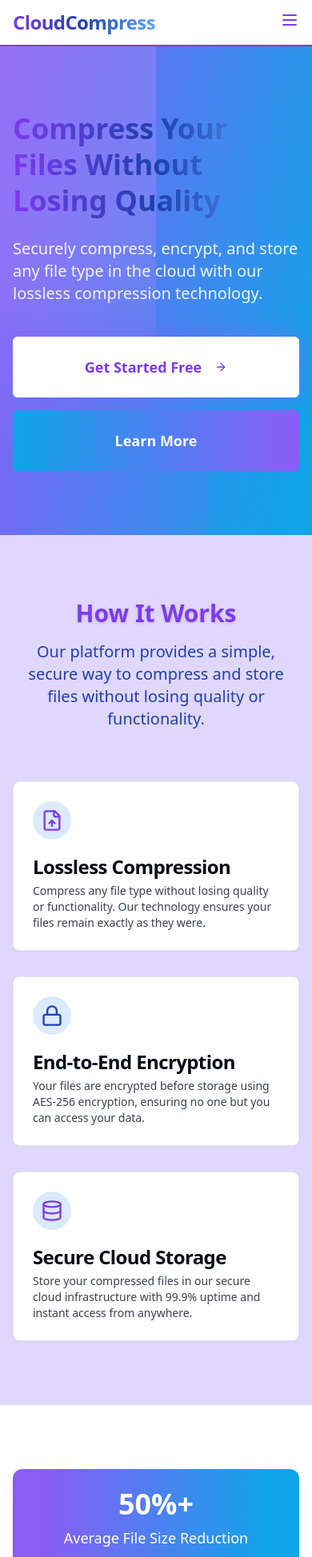
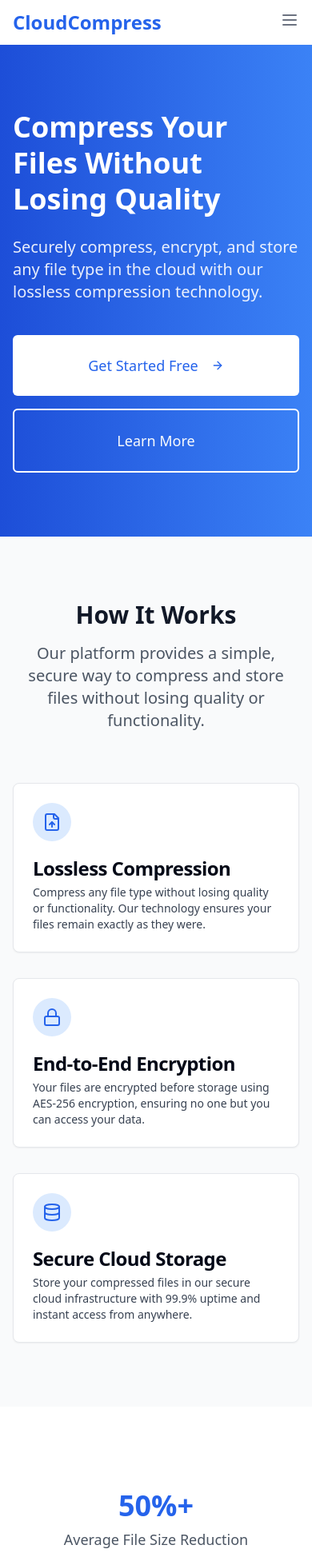
Before and after one commit to SamarSenBehera/cloud-compress-safe, a React (Vite) app: page / in a window 390 px wide. Shown: the top 1947 px of the page at 80% size. Built offline with nearby package versions, Linux system fonts and the light colour scheme.

Commit message:
Reverted to commit d8d469e54ccb67acced5fd4802d8e865fcad5d7f

```diff
--- a/src/components/Navbar.tsx
+++ b/src/components/Navbar.tsx
@@ -1,3 +1,4 @@
+
 import { useState } from "react";
 import { Link, useNavigate } from "react-router-dom";
 import { Button } from "@/components/ui/button";
@@ -22,42 +23,42 @@ const Navbar = ({ isLoggedIn: propIsLoggedIn }: NavbarProps) => {
   };
 
   return (
-    <nav className="bg-white shadow-sm border-b-2 border-purplebrand">
+    <nav className="bg-white shadow-sm">
       <div className="container mx-auto px-4 py-3">
         <div className="flex justify-between items-center">
           <Link to="/" className="flex items-center space-x-2">
-            <span className="bg-gradient-to-r from-purplebrand via-bluebrand to-blue-400 bg-clip-text text-transparent text-2xl font-bold tracking-tight">CloudCompress</span>
+            <span className="text-blue-600 text-2xl font-bold">CloudCompress</span>
           </Link>
 
           {/* Desktop Navigation */}
           <div className="hidden md:flex items-center space-x-6">
-            <Link to="/" className="text-purplebrand hover:text-bluebrand font-semibold transition-colors">
+            <Link to="/" className="text-gray-700 hover:text-blue-600 font-medium">
               Home
             </Link>
-            <Link to="/features" className="text-purplebrand hover:text-bluebrand font-semibold transition-colors">
+            <Link to="/features" className="text-gray-700 hover:text-blue-600 font-medium">
               Features
             </Link>
-            <Link to="/about" className="text-purplebrand hover:text-bluebrand font-semibold transition-colors">
+            <Link to="/about" className="text-gray-700 hover:text-blue-600 font-medium">
               About
             </Link>
             {isLoggedIn ? (
               <>
-                <Link to="/dashboard" className="text-purplebrand hover:text-bluebrand font-semibold transition-colors">
+                <Link to="/dashboard" className="text-gray-700 hover:text-blue-600 font-medium">
                   Dashboard
                 </Link>
-                <Button variant="outline" className="border-purplebrand text-purplebrand font-semibold hover:bg-bluebrand/10 transition" onClick={handleLogout}>
+                <Button variant="outline" className="font-medium">
                   Logout
                 </Button>
               </>
             ) : (
               <>
                 <Link to="/login">
-                  <Button variant="outline" className="border-purplebrand text-purplebrand hover:bg-bluebrand/10 font-semibold transition">
+                  <Button variant="outline" className="font-medium">
                     Login
                   </Button>
                 </Link>
                 <Link to="/register">
-                  <Button className="bg-gradient-to-r from-purplebrand to-bluebrand text-white font-semibold hover:opacity-90 shadow-lg transition">
+                  <Button className="bg-blue-600 hover:bg-blue-700 text-white font-medium">
                     Sign Up
                   </Button>
                 </Link>
@@ -69,7 +70,7 @@ const Navbar = ({ isLoggedIn: propIsLoggedIn }: NavbarProps) => {
           <div className="md:hidden">
             <button
               onClick={() => setIsMenuOpen(!isMenuOpen)}
-              className="text-purplebrand focus:outline-none"
+              className="text-gray-500 focus:outline-none"
             >
               {isMenuOpen ? <X size={24} /> : <Menu size={24} />}
             </button>
@@ -82,21 +83,21 @@ const Navbar = ({ isLoggedIn: propIsLoggedIn }: NavbarProps) => {
             <div className="flex flex-col space-y-4">
               <Link
                 to="/"
-                className="text-purplebrand hover:text-bluebrand font-semibold"
+                className="text-gray-700 hover:text-blue-600 font-medium"
                 onClick={() => setIsMenuOpen(false)}
               >
                 Home
               </Link>
               <Link
                 to="/features"
-                className="text-purplebrand hover:text-bluebrand font-semibold"
+                className="text-gray-700 hover:text-blue-600 font-medium"
                 onClick={() => setIsMenuOpen(false)}
               >
                 Features
               </Link>
               <Link
                 to="/about"
-                className="text-purplebrand hover:text-bluebrand font-semibold"
+                className="text-gray-700 hover:text-blue-600 font-medium"
                 onClick={() => setIsMenuOpen(false)}
               >
                 About
@@ -105,24 +106,24 @@ const Navbar = ({ isLoggedIn: propIsLoggedIn }: NavbarProps) => {
                 <>
                   <Link
                     to="/dashboard"
-                    className="text-purplebrand hover:text-bluebrand font-semibold"
+                    className="text-gray-700 hover:text-blue-600 font-medium"
                     onClick={() => setIsMenuOpen(false)}
                   >
                     Dashboard
                   </Link>
-                  <Button variant="outline" className="border-purplebrand text-purplebrand font-semibold hover:bg-bluebrand/10 transition" onClick={handleLogout}>
+                  <Button variant="outline" className="font-medium" onClick={handleLogout}>
                     Logout
                   </Button>
                 </>
               ) : (
                 <>
                   <Link to="/login" onClick={() => setIsMenuOpen(false)}>
-                    <Button variant="outline" className="w-full border-purplebrand text-purplebrand hover:bg-bluebrand/10 font-semibold">
+                    <Button variant="outline" className="w-full font-medium">
                       Login
                     </Button>
                   </Link>
                   <Link to="/register" onClick={() => setIsMenuOpen(false)}>
-                    <Button className="w-full bg-gradient-to-r from-purplebrand to-bluebrand text-white font-semibold hover:opacity-90 shadow-lg">
+                    <Button className="w-full bg-blue-600 hover:bg-blue-700 text-white font-medium">
                       Sign Up
                     </Button>
                   </Link>
--- a/src/index.css
+++ b/src/index.css
@@ -1,76 +1,81 @@
 @tailwind base;
 @tailwind components;
 @tailwind utilities;
-
-/* Brand gradient backgrounds and accents */
-@layer components {
-  .purple-blue-gradient {
-    background: linear-gradient(100deg, #8B5CF6 0%, #0EA5E9 100%);
-  }
-  .blue-purple-gradient {
-    background: linear-gradient(90deg, #0EA5E9 0%, #8B5CF6 100%);
-  }
-  .feature-gradient {
-    background: linear-gradient(140deg, #7C3AED 20%, #0EA5E9 70%);
-  }
-  .stat-gradient {
-    background: linear-gradient(90deg, #8B5CF6 10%, #0EA5E9 90%);
-    color: #fff;
-  }
-  .cta-glow {
-    box-shadow: 0 0 32px 0 #8B5CF687, 0 2px 8px #0EA5E945;
-  }
-}
 
 @layer base {
   :root {
     --background: 0 0% 100%;
     --foreground: 222.2 84% 4.9%;
+
     --card: 0 0% 100%;
     --card-foreground: 222.2 84% 4.9%;
+
     --popover: 0 0% 100%;
     --popover-foreground: 222.2 84% 4.9%;
+
     --primary: 222.2 47.4% 11.2%;
     --primary-foreground: 210 40% 98%;
+
     --secondary: 210 40% 96.1%;
     --secondary-foreground: 222.2 47.4% 11.2%;
+
     --muted: 210 40% 96.1%;
     --muted-foreground: 215.4 16.3% 46.9%;
+
     --accent: 210 40% 96.1%;
     --accent-foreground: 222.2 47.4% 11.2%;
+
     --destructive: 0 84.2% 60.2%;
     --destructive-foreground: 210 40% 98%;
+
     --border: 214.3 31.8% 91.4%;
     --input: 214.3 31.8% 91.4%;
     --ring: 222.2 84% 4.9%;
+
     --radius: 0.5rem;
+
     --sidebar-background: 0 0% 98%;
+
     --sidebar-foreground: 240 5.3% 26.1%;
+
     --sidebar-primary: 240 5.9% 10%;
+
     --sidebar-primary-foreground: 0 0% 98%;
+
     --sidebar-accent: 240 4.8% 95.9%;
+
     --sidebar-accent-foreground: 240 5.9% 10%;
+
     --sidebar-border: 220 13% 91%;
+
     --sidebar-ring: 217.2 91.2% 59.8%;
   }
 
   .dark {
     --background: 222.2 84% 4.9%;
     --foreground: 210 40% 98%;
+
     --card: 222.2 84% 4.9%;
     --card-foreground: 210 40% 98%;
+
     --popover: 222.2 84% 4.9%;
     --popover-foreground: 210 40% 98%;
+
     --primary: 210 40% 98%;
     --primary-foreground: 222.2 47.4% 11.2%;
+
     --secondary: 217.2 32.6% 17.5%;
     --secondary-foreground: 210 40% 98%;
+
     --muted: 217.2 32.6% 17.5%;
     --muted-foreground: 215 20.2% 65.1%;
+
     --accent: 217.2 32.6% 17.5%;
     --accent-foreground: 210 40% 98%;
+
     --destructive: 0 62.8% 30.6%;
     --destructive-foreground: 210 40% 98%;
+
     --border: 217.2 32.6% 17.5%;
     --input: 217.2 32.6% 17.5%;
     --ring: 212.7 26.8% 83.9%;
@@ -89,6 +94,7 @@
   * {
     @apply border-border;
   }
+
   body {
     @apply bg-background text-foreground;
   }
--- a/src/pages/Index.tsx
+++ b/src/pages/Index.tsx
@@ -1,5 +1,6 @@
+
 import { Link } from "react-router-dom";
-import { ArrowRight, Lock, FileUp, Database } from "lucide-react";
+import { ArrowRight, Lock, FileUp, FileDown, Database } from "lucide-react";
 import { Button } from "@/components/ui/button";
 import Navbar from "@/components/Navbar";
 import Footer from "@/components/Footer";
@@ -7,20 +8,16 @@ import FeatureCard from "@/components/FeatureCard";
 
 const Index = () => {
   return (
-    <div className="flex flex-col min-h-screen bg-white">
+    <div className="flex flex-col min-h-screen">
       <Navbar />
 
       {/* Hero Section */}
-      <section className="purple-blue-gradient text-white py-20 relative overflow-hidden">
-        <div className="absolute left-0 top-0 w-[50vw] h-full z-0" style={{background:"radial-gradient(circle at top left, #a78bfa66 40%, transparent 85%)"}}></div>
-        <div className="absolute right-0 bottom-0 w-1/3 h-1/2 z-0" style={{background:"radial-gradient(circle at bottom right, #0ea5e966 40%, transparent 85%)"}}></div>
-        <div className="container mx-auto px-4 relative z-10">
+      <section className="bg-gradient-to-r from-blue-700 to-blue-500 text-white py-20">
+        <div className="container mx-auto px-4">
           <div className="grid grid-cols-1 md:grid-cols-2 gap-12 items-center">
             <div className="space-y-6">
-              <h1 className="text-4xl md:text-5xl font-bold leading-tight text-white">
-                <span className="inline-block text-transparent bg-clip-text bg-gradient-to-r from-purplebrand via-bluebrand to-blue-400">
-                  Compress Your Files Without Losing Quality
-                </span>
+              <h1 className="text-4xl md:text-5xl font-bold leading-tight">
+                Compress Your Files Without Losing Quality
               </h1>
               <p className="text-xl opacity-90">
                 Securely compress, encrypt, and store any file type in the cloud with
@@ -28,13 +25,13 @@ const Index = () => {
               </p>
               <div className="flex flex-col sm:flex-row space-y-4 sm:space-y-0 sm:space-x-4 pt-4">
                 <Link to="/register">
-                  <Button className="text-lg bg-white text-purplebrand hover:bg-blue-100 px-6 py-6 h-auto w-full sm:w-auto cta-glow border-0 font-bold">
+                  <Button className="text-lg bg-white text-blue-600 hover:bg-gray-100 px-6 py-6 h-auto w-full sm:w-auto">
                     Get Started Free
                     <ArrowRight className="ml-2 h-5 w-5" />
                   </Button>
                 </Link>
                 <Link to="/features">
-                  <Button className="text-lg blue-purple-gradient border-0 hover:opacity-80 px-6 py-6 h-auto w-full sm:w-auto font-bold">
+                  <Button className="text-lg bg-transparent border-2 border-white hover:bg-white/10 px-6 py-6 h-auto w-full sm:w-auto">
                     Learn More
                   </Button>
                 </Link>
@@ -42,8 +39,8 @@ const Index = () => {
             </div>
             <div className="hidden md:block">
               <div className="relative">
-                <div className="absolute top-0 -left-4 w-72 h-72 bg-purple-300/20 rounded-full mix-blend-multiply filter blur-xl opacity-90"></div>
-                <div className="absolute -bottom-8 right-4 w-72 h-72 bg-blue-400/10 rounded-full mix-blend-multiply filter blur-xl opacity-80"></div>
+                <div className="absolute top-0 -left-4 w-72 h-72 bg-white/10 rounded-full mix-blend-multiply filter blur-xl opacity-70"></div>
+                <div className="absolute -bottom-8 right-4 w-72 h-72 bg-blue-300/10 rounded-full mix-blend-multiply filter blur-xl opacity-70"></div>
                 <div className="relative">
                   <img
                     src="https://images.unsplash.com/photo-1610986603166-f78428624e76?q=80&w=2787&auto=format&fit=crop"
@@ -58,11 +55,11 @@ const Index = () => {
       </section>
 
       {/* Features Section */}
-      <section className="py-20 bg-lightpurple">
+      <section className="py-20 bg-gray-50">
         <div className="container mx-auto px-4">
           <div className="text-center mb-16">
-            <h2 className="text-3xl font-bold text-purplebrand drop-shadow">How It Works</h2>
-            <p className="mt-4 text-xl text-bluebrand max-w-2xl mx-auto">
+            <h2 className="text-3xl font-bold text-gray-900">How It Works</h2>
+            <p className="mt-4 text-xl text-gray-600 max-w-2xl mx-auto">
               Our platform provides a simple, secure way to compress and store files without
               losing quality or functionality.
             </p>
@@ -72,17 +69,17 @@ const Index = () => {
             <FeatureCard
               title="Lossless Compression"
               description="Compress any file type without losing quality or functionality. Our technology ensures your files remain exactly as they were."
-              icon={<FileUp className="w-7 h-7 text-purplebrand" />}
+              icon={<FileUp className="w-6 h-6" />}
             />
             <FeatureCard
               title="End-to-End Encryption"
               description="Your files are encrypted before storage using AES-256 encryption, ensuring no one but you can access your data."
-              icon={<Lock className="w-7 h-7 text-bluebrand" />}
+              icon={<Lock className="w-6 h-6" />}
             />
             <FeatureCard
               title="Secure Cloud Storage"
               description="Store your compressed files in our secure cloud infrastructure with 99.9% uptime and instant access from anywhere."
-              icon={<Database className="w-7 h-7 text-purplebrand" />}
+              icon={<Database className="w-6 h-6" />}
             />
           </div>
         </div>
@@ -92,32 +89,31 @@ const Index = () => {
       <section className="py-20 bg-white">
         <div className="container mx-auto px-4">
           <div className="grid grid-cols-1 md:grid-cols-3 gap-8 text-center">
-            <div className="p-6 rounded-xl stat-gradient shadow-lg border-0">
-              <p className="text-4xl font-bold">50%+</p>
-              <p className="mt-2 text-lg">Average File Size Reduction</p>
+            <div className="p-6">
+              <p className="text-4xl font-bold text-blue-600">50%+</p>
+              <p className="mt-2 text-lg text-gray-600">Average File Size Reduction</p>
             </div>
-            <div className="p-6 rounded-xl stat-gradient shadow-lg border-0">
-              <p className="text-4xl font-bold">100%</p>
-              <p className="mt-2 text-lg">Lossless Quality</p>
+            <div className="p-6">
+              <p className="text-4xl font-bold text-blue-600">100%</p>
+              <p className="mt-2 text-lg text-gray-600">Lossless Quality</p>
             </div>
-            <div className="p-6 rounded-xl stat-gradient shadow-lg border-0">
-              <p className="text-4xl font-bold">256-bit</p>
-              <p className="mt-2 text-lg">AES Encryption</p>
+            <div className="p-6">
+              <p className="text-4xl font-bold text-blue-600">256-bit</p>
+              <p className="mt-2 text-lg text-gray-600">AES Encryption</p>
             </div>
           </div>
         </div>
       </section>
 
       {/* CTA Section */}
-      <section className="py-20 feature-gradient text-white relative">
-        <div className="absolute left-0 top-0 w-full h-full opacity-30 z-0" style={{background:"radial-gradient(circle at top, #a78bfa44 50%, transparent 90%)"}}></div>
-        <div className="container mx-auto px-4 text-center relative z-10">
-          <h2 className="text-3xl font-bold mb-6 drop-shadow-lg">Ready to Start Compressing?</h2>
+      <section className="py-20 bg-blue-600 text-white">
+        <div className="container mx-auto px-4 text-center">
+          <h2 className="text-3xl font-bold mb-6">Ready to Start Compressing?</h2>
           <p className="text-xl mb-8 max-w-2xl mx-auto opacity-90">
             Join thousands of users saving storage space without compromising quality.
           </p>
           <Link to="/register">
-            <Button className="text-lg bg-white text-purplebrand hover:bg-blue-100 px-6 py-6 h-auto cta-glow border-0 font-bold">
+            <Button className="text-lg bg-white text-blue-600 hover:bg-gray-100 px-6 py-6 h-auto">
               Create Free Account
               <ArrowRight className="ml-2 h-5 w-5" />
             </Button>
```
Also changed, not shown: tailwind.config.ts (+6 -11 lines).
